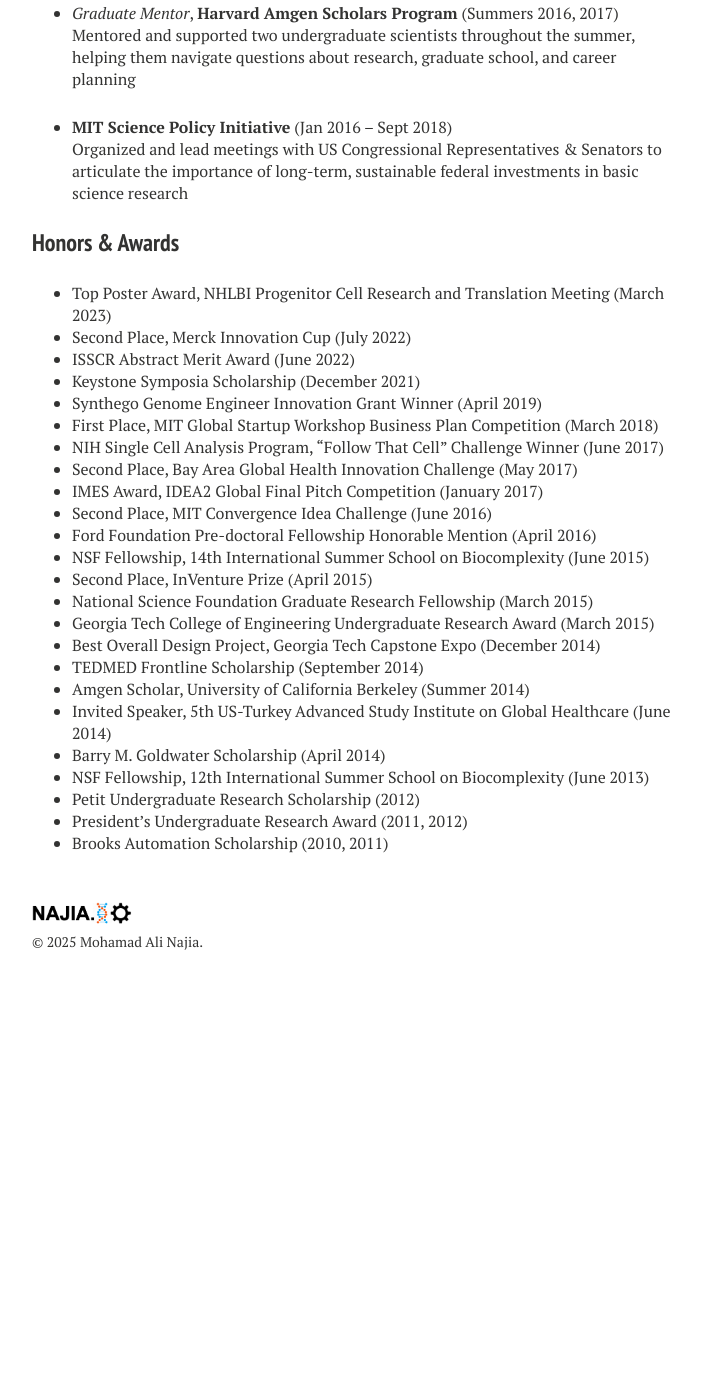
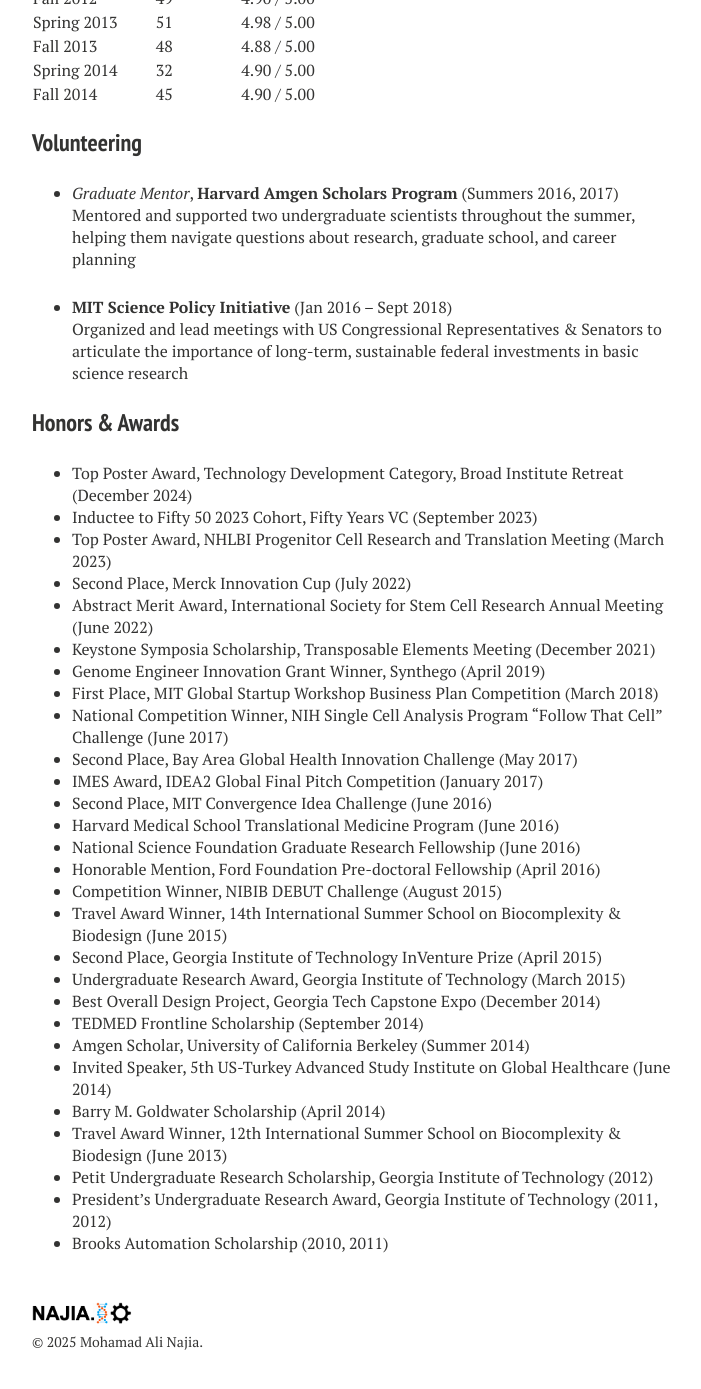
Before and after one commit to mnajia/mnajia.github.io, a Jekyll site: the page built from cv.md, in a window 1280 px wide and 1400 px high, scrolled down 2515 px. Shown: the top 1389 px of the window, without its empty margins (288-989 px from the left). Built offline with Jekyll 4.4.1, drawn with Linux system fonts in a browser that asks for light colours; nearby versions of some CDN libraries; before the commit the page ends 3515 px from its top, so only the background shows below that; some of the changed text lies outside the part shown.

Commit message:
update publications

```diff
--- a/cv.md
+++ b/cv.md
@@ -48,6 +48,10 @@ Project: worked on the Medical Device Plug-and-Play (MD PnP) project to pair a v
 
 
 ### Professional Experience
+
+* <i>Venture Fellow</i>, <b>MPM BioImpact Capital</b>, Boston, MA (June 2023 – August 2023) <br>
+• Performed technical due diligence, landscaping and indication prioritization for two therapeutic areas of interest to MPM Capital <br>
+• Worked with Partners and Principals on a creating a multiple myeloma and monoclonal gammopathies therapeutics NewCo; prepared pitch decks; presented to the Investment Team; proposed clinical development strategies and evaluated commercial potential
 
 * <i>President</i>, <b>GapSummit 2019, Broad Institute</b>, Cambridge, MA (July 2017 – Sept 2019) <br>
 • Led an international team of 60+ people to organize an intergenerational biotech summit at the Broad Institute of MIT & Harvard from June 16-20, 2019 focused on discussing pressing challenges facing the global biotech community, and to catalyze innovation to address these challenges <br>
@@ -120,27 +124,31 @@ Organized and lead meetings with US Congressional Representatives & Senators to
 
 ### Honors & Awards
 
+* Top Poster Award, Technology Development Category, Broad Institute Retreat (December 2024)
+* Inductee to Fifty 50 2023 Cohort, Fifty Years VC (September 2023)
 * Top Poster Award, NHLBI Progenitor Cell Research and Translation Meeting (March 2023)
 * Second Place, Merck Innovation Cup (July 2022)
-* ISSCR Abstract Merit Award (June 2022)
-* Keystone Symposia Scholarship (December 2021)
-* Synthego Genome Engineer Innovation Grant Winner (April 2019)
+* Abstract Merit Award, International Society for Stem Cell Research Annual Meeting (June 2022)
+* Keystone Symposia Scholarship, Transposable Elements Meeting (December 2021)
+* Genome Engineer Innovation Grant Winner, Synthego (April 2019)
 * First Place, MIT Global Startup Workshop Business Plan Competition (March 2018)
-* NIH Single Cell Analysis Program, “Follow That Cell” Challenge Winner (June 2017)
+* National Competition Winner, NIH Single Cell Analysis Program “Follow That Cell” Challenge (June 2017)
 * Second Place, Bay Area Global Health Innovation Challenge (May 2017)
 * IMES Award, IDEA2 Global Final Pitch Competition (January 2017)
 * Second Place, MIT Convergence Idea Challenge (June 2016)
-* Ford Foundation Pre-doctoral Fellowship Honorable Mention (April 2016)
-* NSF Fellowship, 14th International Summer School on Biocomplexity (June 2015)
-* Second Place, InVenture Prize (April 2015)
-* National Science Foundation Graduate Research Fellowship (March 2015)
-* Georgia Tech College of Engineering Undergraduate Research Award (March 2015)
+* Harvard Medical School Translational Medicine Program (June 2016)
+* National Science Foundation Graduate Research Fellowship (June 2016)
+* Honorable Mention, Ford Foundation Pre-doctoral Fellowship (April 2016)
+* Competition Winner, NIBIB DEBUT Challenge (August 2015)
+* Travel Award Winner, 14th International Summer School on Biocomplexity & Biodesign (June 2015)
+* Second Place, Georgia Institute of Technology InVenture Prize (April 2015)
+* Undergraduate Research Award, Georgia Institute of Technology (March 2015)
 * Best Overall Design Project, Georgia Tech Capstone Expo (December 2014)
 * TEDMED Frontline Scholarship (September 2014)
 * Amgen Scholar, University of California Berkeley (Summer 2014)
 * Invited Speaker, 5th US-Turkey Advanced Study Institute on Global Healthcare (June 2014)
 * Barry M. Goldwater Scholarship (April 2014)
-* NSF Fellowship, 12th International Summer School on Biocomplexity (June 2013)
-* Petit Undergraduate Research Scholarship (2012)
-* President’s Undergraduate Research Award (2011, 2012)
+* Travel Award Winner, 12th International Summer School on Biocomplexity & Biodesign (June 2013)
+* Petit Undergraduate Research Scholarship, Georgia Institute of Technology (2012)
+* President’s Undergraduate Research Award, Georgia Institute of Technology (2011, 2012)
 * Brooks Automation Scholarship (2010, 2011)
```
Also changed, not shown: talks.md (+12 -0 lines).
